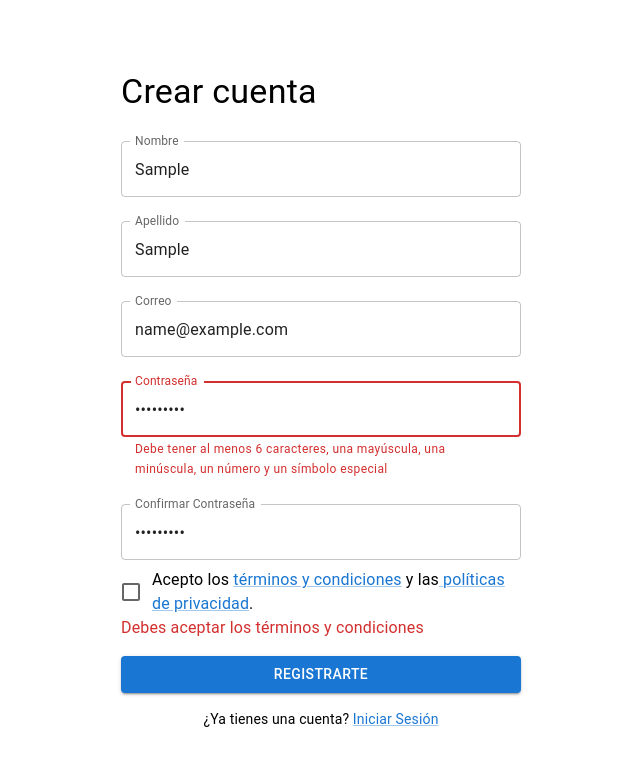
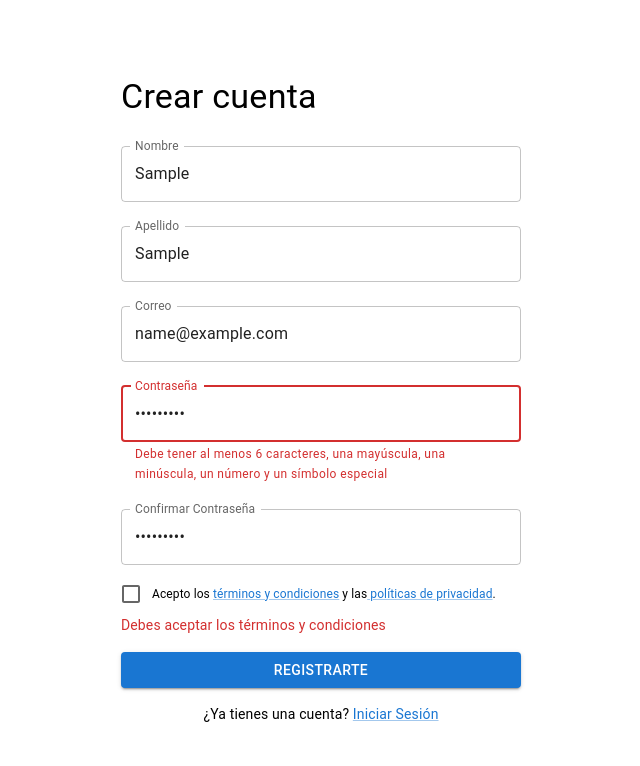
Before and after one commit to No-Country-simulation/S18-23-n-java-react, a React (Vite) app in the folder frontend/rentify/: page /register in a window 1280 px wide. Both pictures are taken after typing "Sample", "Sample", "name@example.com", "Sample123", "Sample123" into the empty fields and a click on the button "REGISTRARTE". Shown: the top 766 px of the page, without its empty margins (319-959 px from the left). Built offline with nearby package versions, Linux system fonts and the light colour scheme.

Commit message:
front: feat(RegisterForm): Add snackbar notifications for successful registration or errors

```diff
--- a/frontend/rentify/src/components/RegisterForm/RegisterForm.tsx
+++ b/frontend/rentify/src/components/RegisterForm/RegisterForm.tsx
@@ -1,5 +1,7 @@
+import { useState } from 'react';
 import { useForm, SubmitHandler } from 'react-hook-form';
-import { TextField, Button, Checkbox, FormControlLabel, Typography, Box, Link } from '@mui/material';
+import { Box, Typography, TextField, Button, FormControlLabel, Checkbox, Snackbar, Alert, Link, SnackbarCloseReason } from '@mui/material';
+
 
 interface IFormInput {
   firstName: string;
@@ -11,21 +13,46 @@ interface IFormInput {
 }
 
 export const Register = () => {
-  const { register, handleSubmit, formState: { errors }, watch } = useForm<IFormInput>();
+  const { register, handleSubmit, formState: { errors }, watch } = useForm<IFormInput>({
+    mode: 'onChange',
+  });
+  const [open, setOpen] = useState(false);
+  const [message, setMessage] = useState('');
+  const [severity, setSeverity] = useState<'success' | 'error'>('success');
+
+  const password = watch("password");
 
   const onSubmit: SubmitHandler<IFormInput> = data => {
     console.log(data);
+
+    // Simulamos una lógica de registro
+    const isSuccess = Math.random() > 0.5;
+
+    if (isSuccess) {
+      setMessage('Registro exitoso');
+      setSeverity('success');
+    } else {
+      setMessage('Error en el registro');
+      setSeverity('error');
+    }
+
+    setOpen(true);
   };
 
-  const password = watch("password");
+  const handleClose = (_event: React.SyntheticEvent | Event, reason?: SnackbarCloseReason) => {
+    if (reason === 'clickaway') {
+      return;
+    }
+    setOpen(false);
+  };
 
   return (
     <Box
       sx={{
         display: 'flex',
-        justifyContent: 'center', // Centra horizontalmente
-        alignItems: 'center', // Centra verticalmente
-        minHeight: '100vh', // Altura mínima para ocupar toda la pantalla
+        justifyContent: 'center',
+        alignItems: 'center',
+        minHeight: '100vh',
       }}
     >
       <Box component="form" onSubmit={handleSubmit(onSubmit)} sx={{ maxWidth: 400, margin: 'auto', padding: 2 }}>
@@ -120,13 +147,13 @@ export const Register = () => {
             />
           }
           label={
-            <Typography>
+            <Typography sx={{ fontSize: '12px' }}>
               Acepto los <Link href="#" target="_blank" rel="noopener noreferrer">términos y condiciones</Link> y las
               <Link href="#" target="_blank" rel="noopener noreferrer"> políticas de privacidad</Link>.
             </Typography>
           }
         />
-        {errors.termsAccepted && <Typography color="error">{errors.termsAccepted.message}</Typography>}
+        {errors.termsAccepted && <Typography sx={{ fontSize: '14px' }} color="error">{errors.termsAccepted.message}</Typography>}
 
         {/* Botón de envío */}
         <Button type="submit" variant="contained" color="primary" fullWidth sx={{ mt: 2 }}>
@@ -137,48 +164,20 @@ export const Register = () => {
         <Typography variant="body2" align="center" sx={{ mt: 2 }}>
           ¿Ya tienes una cuenta? <Link href="#">Iniciar Sesión</Link>
         </Typography>
+
+        {/* Snackbar para mostrar mensajes */}
+      <Snackbar
+        anchorOrigin={{ vertical: 'top', horizontal: 'right' }}
+        open={open}
+        autoHideDuration={5000}
+        onClose={handleClose}
+        key={'top' + 'right'}
+      >
+        <Alert onClose={handleClose} severity={severity} sx={{ width: '100%' }}>
+          {message}
+        </Alert>
+      </Snackbar>
       </Box>
     </Box>
   );
 };
-// import './registerFormStyles.css';
-
-// export const Register = () => {
-
-//     return(
-//     <form>
-//       <div className='second-div'>
-//         <div>
-//           <span>Crear cuenta</span>
-//         </div>
-//         <div>
-//           <label htmlFor="firstName">Nombre:</label>
-//           <input type="text" id='firstName' name='firstName' pattern='[A-Za-z\s]+' placeholder='Ingresa tu nombre' required />
-//         </div>
-//         <div>
-//           <label htmlFor="lastName">Apellido:</label>
-//           <input type="text" id='lastName' name='lastName' pattern='[A-Za-z\s]+' placeholder='Ingresa tu apellido' required />
-//         </div>
-//         <div>
-//           <label htmlFor="email">Correo:</label>
-//           <input type="email" id='email' name='email' placeholder='mail@abc.com' required />
-//         </div>
-//         <div>
-//           <label htmlFor="password">Contraseña:</label>
-//           <input type="password" id='password' name='password' placeholder='Ingresa tu contraseña' pattern="(?=.*\d)(?=.*[a-z])(?=.*[A-Z])(?=.*[@$!%*?&]).{6,}" required />
-//         </div>
-//         <div>
-//           <label htmlFor="confirmPassword">Confirmar Contraseña:</label>
-//           <input type="password" id='confirmPassword' name='confirmPassword' placeholder='Confirma tu contraseña' pattern="(?=.*\d)(?=.*[a-z])(?=.*[A-Z])(?=.*[@$!%*?&]).{6,}" required />
-//         </div>
-//       </div>
-//       <label className='checkbox'>
-//         <input type="checkbox" required />
-//         <p>Acepto los <a href="#" target="_blank" rel="noopener noreferrer">términos y condiciones</a> y las
-//         <a href="#" target="_blank" rel="noopener noreferrer"> políticas de privacidad</a>.</p>
-//       </label>
-//       <button type="submit">Registrarte</button>
-//       <p>¿Ya tienes una cuenta? <a href="#">Iniciar Sesión</a></p>
-//     </form>
-//     );
-// };
```
